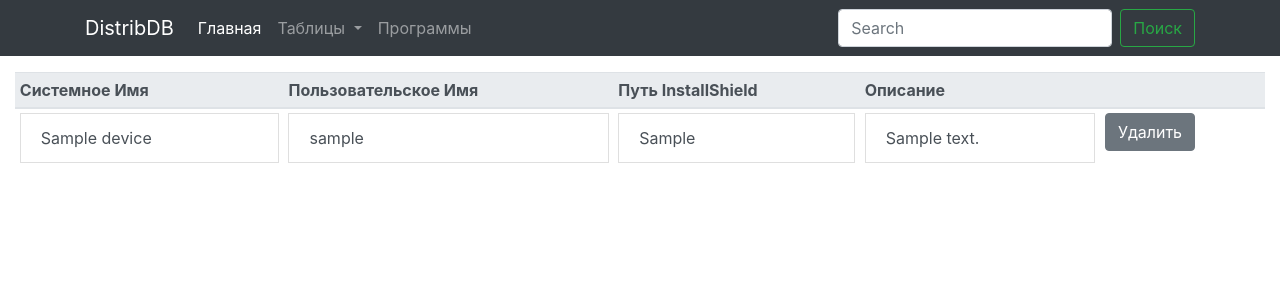
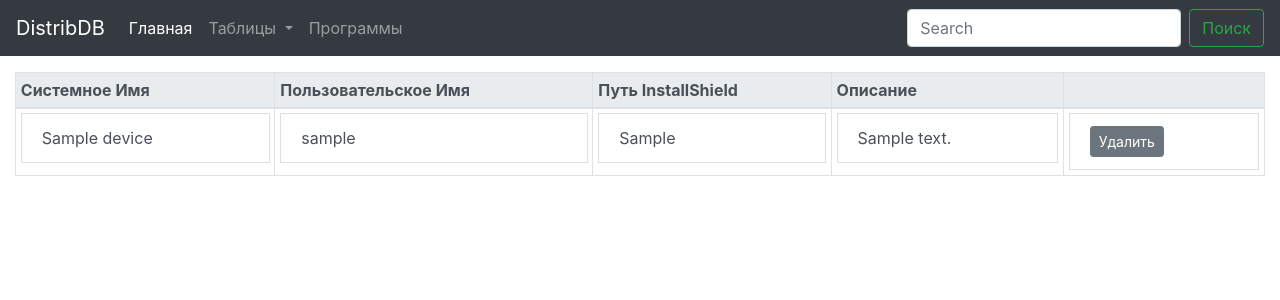
Before and after one commit to gera-corp/distribDB, a Django app: page /drop_devices/ in a window 1280 px wide. Shown: the top 300 px of the page. Run offline with Django 3.2, Linux system fonts and the light colour scheme; tables that the repository leaves empty hold one stand-in row (values such as "Sample post"); some libraries are stand-ins or nearby versions.

Commit message:
Немного изменений из прошлого коммита.

```diff
--- a/templates/drop_devices.html
+++ b/templates/drop_devices.html
@@ -1,13 +1,14 @@
 <!DOCTYPE html>
-<html lang="en">
+<html lang="ru">
 <head>
     <meta charset="UTF-8">
+
     {% include 'navbar.html' %}
     <title>Устройства сброса</title>
 </head>
 <body>
 <div class="container-fluid">
-    <table class="table table-sm">
+    <table class="table table-sm table-bordered">
         <thead class="thead-light">
         <tr>
             <th scope="col">Системное Имя</th>
@@ -26,8 +27,7 @@
                 <td><a href="#" class="list-group-item list-group-item-action">{{ b.Description }}</a></td>
                 <td>
                     <form action="{% url 'delete' b.id %}" method="POST">{%csrf_token%}
-                            <button type="submit" class="btn btn-secondary">Удалить</button>
-                        </a>
+                            <a href="." class="list-group-item list-group-item-action"><button type="submit" class="btn btn-secondary btn-sm">Удалить</button></a>
                     </form>
                 </td>
             </div>
--- a/templates/navbar.html
+++ b/templates/navbar.html
@@ -5,7 +5,7 @@
 {% bootstrap_javascript %}
 
 <nav class="navbar navbar-expand-lg navbar navbar-dark bg-dark mb-3">
-    <div class="container">
+
   <a class="navbar-brand" href="">DistribDB</a>
   <button class="navbar-toggler" type="button" data-toggle="collapse" data-target="#navbarSupportedContent" aria-controls="navbarSupportedContent" aria-expanded="false" aria-label="Toggle navigation">
     <span class="navbar-toggler-icon"></span>
@@ -36,5 +36,5 @@
       <button class="btn btn-outline-success my-2 my-sm-0" type="submit">Поиск</button>
     </form>
   </div>
-        </div>
+
 </nav>
```
